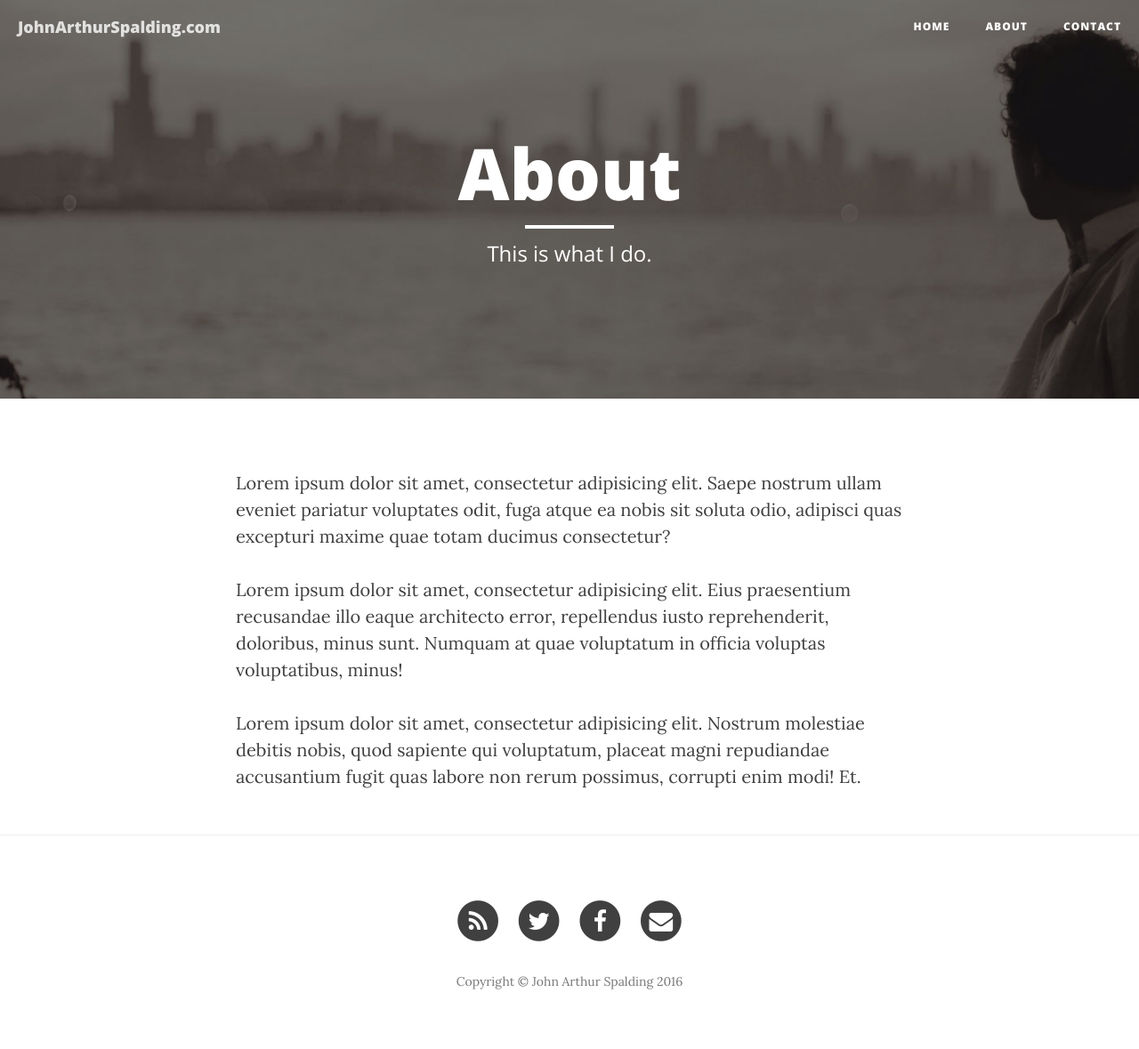
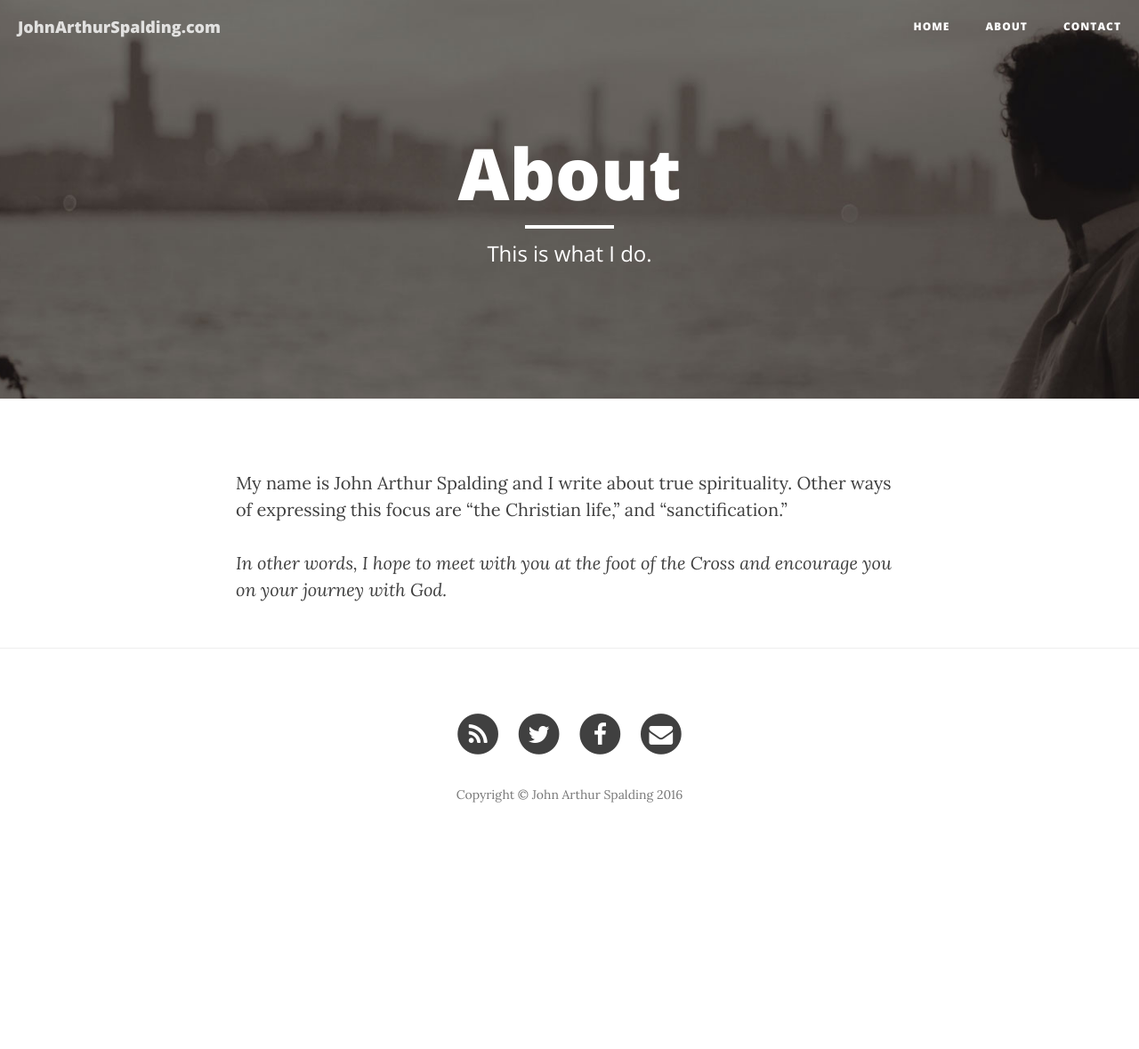
Before and after one commit to fotoetienne/johnarthurspalding, a Jekyll site: the page built from about.md, in a window 1280 px wide. Shown: the whole page at 89% size. Built offline with Jekyll 4.4.1, drawn with Linux system fonts in a browser that asks for light colours; nearby versions of some CDN libraries; after the commit the page ends 969 px from its top, so only the background shows below that.

Commit message:
Updated about.md

```diff
--- a/about.md
+++ b/about.md
@@ -7,8 +7,6 @@ published: true
 ---
 
 
-<p>Lorem ipsum dolor sit amet, consectetur adipisicing elit. Saepe nostrum ullam eveniet pariatur voluptates odit, fuga atque ea nobis sit soluta odio, adipisci quas excepturi maxime quae totam ducimus consectetur?</p>
+My name is John Arthur Spalding and I write about true spirituality. Other ways of expressing this focus are "the Christian life," and "sanctification."
 
-<p>Lorem ipsum dolor sit amet, consectetur adipisicing elit. Eius praesentium recusandae illo eaque architecto error, repellendus iusto reprehenderit, doloribus, minus sunt. Numquam at quae voluptatum in officia voluptas voluptatibus, minus!</p>
-
-<p>Lorem ipsum dolor sit amet, consectetur adipisicing elit. Nostrum molestiae debitis nobis, quod sapiente qui voluptatum, placeat magni repudiandae accusantium fugit quas labore non rerum possimus, corrupti enim modi! Et.</p>
+_In other words, I hope to meet with you at the foot of the Cross and encourage you on your journey with God._
```
